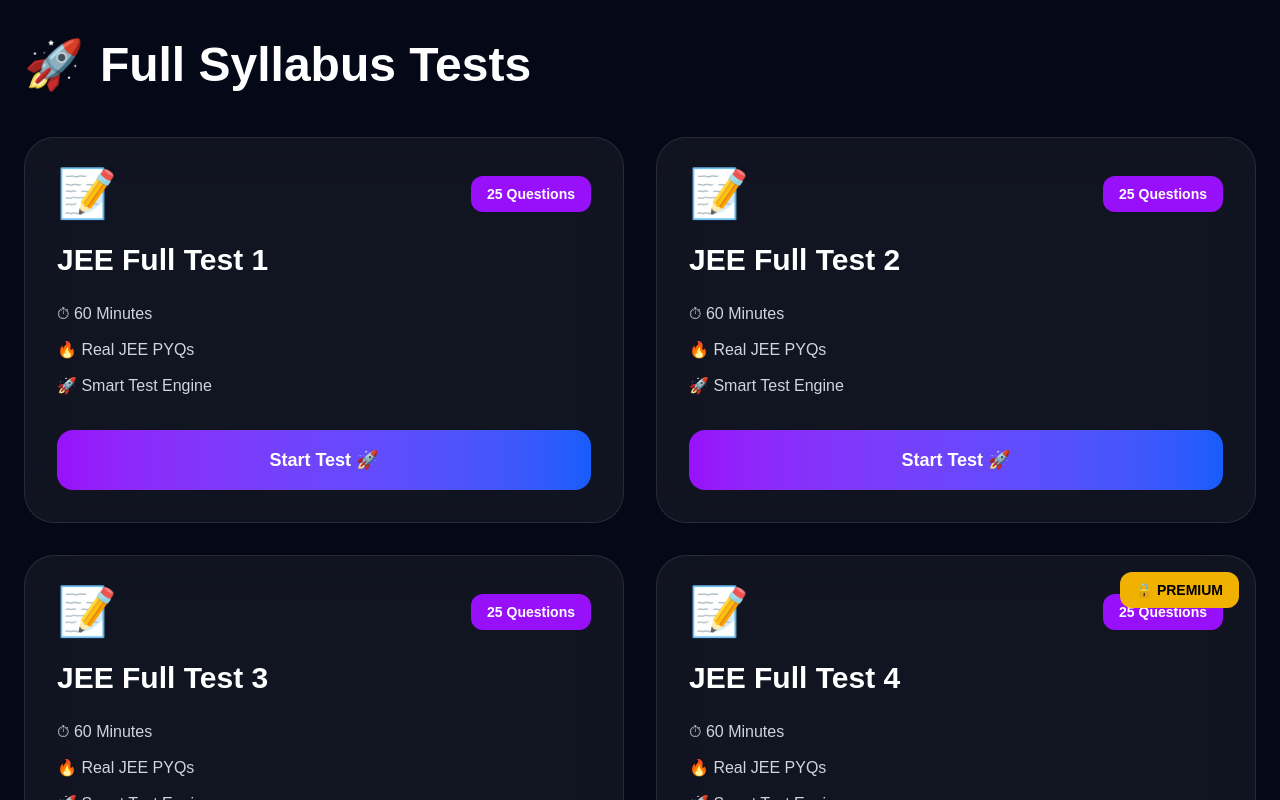
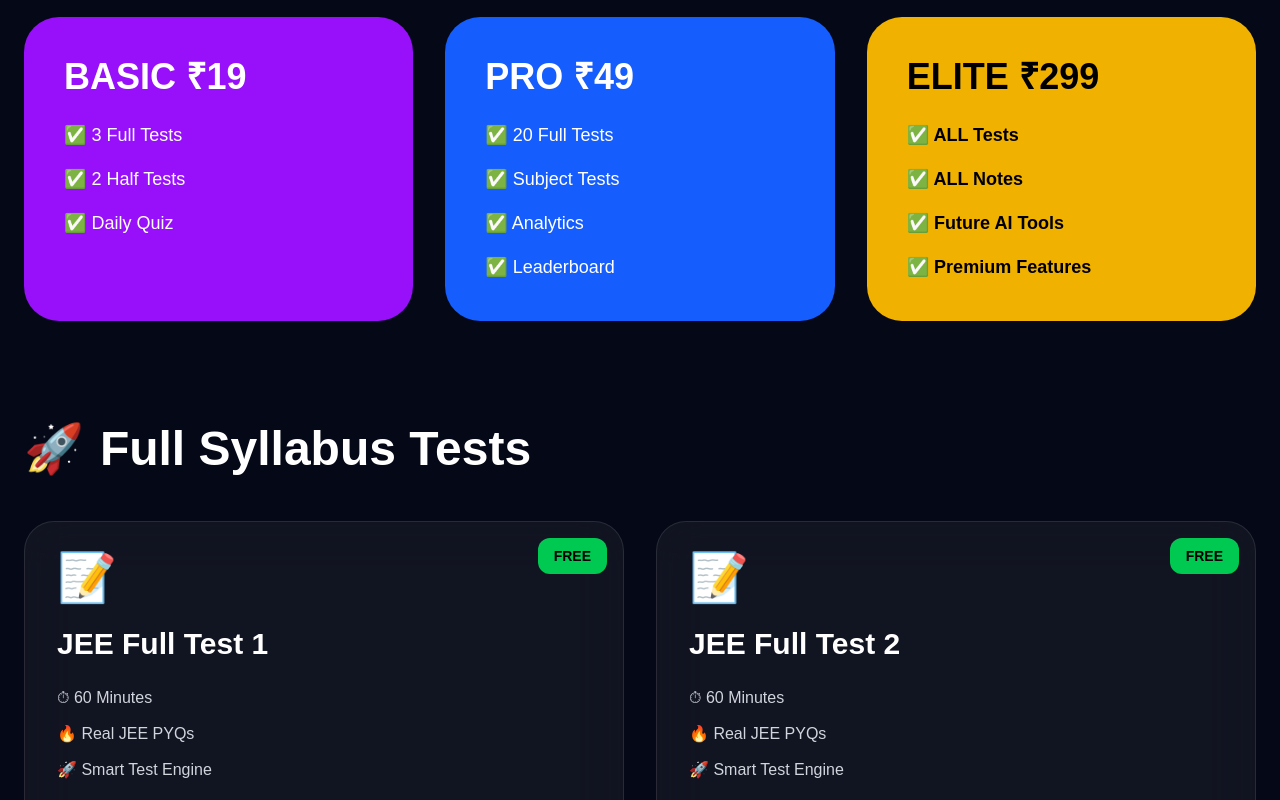
Before and after one commit to himanshu8785/exam-cracker, a Next.js app: page /jee-tests in a window 1280 px wide. Shown: the part 580-1380 px from the top of the page. Built offline with nearby package versions, Linux system fonts and the light colour scheme.

Commit message:
real plan based premium system

```diff
--- a/app/jee-tests/page.tsx
+++ b/app/jee-tests/page.tsx
@@ -6,74 +6,117 @@
 
   const fullTests = Array.from(
     {length:20},
-    (_,i)=>({
+    (_,i)=>{
 
-      title:`JEE Full Test ${i+1}`,
+      let plan = "FREE";
 
-      premium:i >= 3,
+      if(i >= 3){
 
-      link:`/mock-test?exam=JEE&test=${i+1}`
+        plan = "BASIC";
 
-    })
+      }
+
+      if(i >= 8){
+
+        plan = "PRO";
+
+      }
+
+      if(i >= 15){
+
+        plan = "ELITE";
+
+      }
+
+      return{
+
+        title:`JEE Full Test ${i+1}`,
+
+        plan,
+
+        link:`/mock-test?exam=JEE&test=${i+1}`
+
+      };
+
+    }
   );
 
-  const halfTests = Array.from(
-    {length:10},
-    (_,i)=>({
+  function getBadge(plan:string){
 
-      title:`Half Syllabus Test ${i+1}`,
+    if(plan === "FREE"){
 
-      premium:i >= 2,
+      return(
 
-      link:`/mock-test?exam=JEE&half=${i+1}`
+        <div className="bg-green-500 text-black px-4 py-2 rounded-xl text-sm font-bold">
 
-    })
-  );
+          FREE
 
-  const physicsTests = Array.from(
-    {length:10},
-    (_,i)=>({
+        </div>
 
-      title:`Physics Test ${i+1}`,
+      );
 
-      premium:i >= 2,
+    }
 
-      link:`/mock-test?subject=Physics&test=${i+1}`
+    if(plan === "BASIC"){
 
-    })
-  );
+      return(
 
-  function TestCard({title,link,premium}:any){
+        <div className="bg-purple-500 px-4 py-2 rounded-xl text-sm font-bold">
+
+          BASIC ₹19
+
+        </div>
+
+      );
+
+    }
+
+    if(plan === "PRO"){
+
+      return(
+
+        <div className="bg-blue-500 px-4 py-2 rounded-xl text-sm font-bold">
+
+          PRO ₹49
+
+        </div>
+
+      );
+
+    }
+
+    return(
+
+      <div className="bg-yellow-500 text-black px-4 py-2 rounded-xl text-sm font-bold">
+
+        ELITE ₹299
+
+      </div>
+
+    );
+
+  }
+
+  function TestCard({title,link,plan}:any){
+
+    const locked =
+    plan !== "FREE";
 
     return(
 
       <div className="bg-white/5 border border-white/10 backdrop-blur-xl rounded-[30px] p-8 hover:border-purple-500 transition relative overflow-hidden">
 
-        {
+        <div className="absolute top-4 right-4">
 
-          premium && (
+          {getBadge(plan)}
 
-            <div className="absolute top-4 right-4 bg-yellow-500 text-black px-4 py-2 rounded-xl text-sm font-bold">
-
-              🔒 PREMIUM
-
-            </div>
-
-          )
-
-        }
+        </div>
 
         <div className="flex justify-between items-center mb-6">
 
           <div className="text-5xl">
 
             📝
-
-          </div>
-
-          <div className="bg-purple-600 px-4 py-2 rounded-xl text-sm font-semibold">
-
-            25 Questions
 
           </div>
 
@@ -109,7 +152,7 @@
 
         {
 
-          premium
+          locked
 
           ?
 
@@ -118,7 +161,7 @@
             className="block text-center py-4 rounded-2xl bg-gradient-to-r from-yellow-500 to-orange-500 text-lg font-bold"
           >
 
-            Unlock Premium 💎
+            Unlock {plan} 💎
 
           </Link>
 
@@ -129,7 +172,7 @@
             className="block text-center py-4 rounded-2xl bg-gradient-to-r from-purple-600 to-blue-600 text-lg font-bold"
           >
 
-            Start Test 🚀
+            Start Free Test 🚀
 
           </Link>
 
@@ -193,9 +236,83 @@
 
       </section>
 
-      {/* FREE TESTS */}
+      {/* PLAN INFO */}
 
-      <section className="max-w-7xl mx-auto px-6 py-16">
+      <section className="max-w-7xl mx-auto px-6 py-10">
+
+        <div className="grid grid-cols-1 md:grid-cols-3 gap-8">
+
+          <div className="bg-purple-600 rounded-[35px] p-10">
+
+            <h2 className="text-4xl font-black mb-6">
+
+              BASIC ₹19
+
+            </h2>
+
+            <div className="space-y-4 text-lg">
+
+              <p>✅ 3 Full Tests</p>
+
+              <p>✅ 2 Half Tests</p>
+
+              <p>✅ Daily Quiz</p>
+
+            </div>
+
+          </div>
+
+          <div className="bg-blue-600 rounded-[35px] p-10">
+
+            <h2 className="text-4xl font-black mb-6">
+
+              PRO ₹49
+
+            </h2>
+
+            <div className="space-y-4 text-lg">
+
+              <p>✅ 20 Full Tests</p>
+
+              <p>✅ Subject Tests</p>
+
+              <p>✅ Analytics</p>
+
+              <p>✅ Leaderboard</p>
+
+            </div>
+
+          </div>
+
+          <div className="bg-yellow-500 text-black rounded-[35px] p-10">
+
+            <h2 className="text-4xl font-black mb-6">
+
+              ELITE ₹299
+
+            </h2>
+
+            <div className="space-y-4 text-lg font-semibold">
+
+              <p>✅ ALL Tests</p>
+
+              <p>✅ ALL Notes</p>
+
+              <p>✅ Future AI Tools</p>
+
+              <p>✅ Premium Features</p>
+
+            </div>
+
+          </div>
+
+        </div>
+
+      </section>
+
+      {/* TESTS */}
+
+      <section className="max-w-7xl mx-auto px-6 py-16 pb-24">
 
         <div className="flex items-center gap-4 mb-12">
 
@@ -221,81 +338,7 @@
               key={index}
               title={test.title}
               link={test.link}
-              premium={test.premium}
-            />
-
-          ))}
-
-        </div>
-
-      </section>
-
-      {/* HALF TESTS */}
-
-      <section className="max-w-7xl mx-auto px-6 py-16">
-
-        <div className="flex items-center gap-4 mb-12">
-
-          <div className="text-5xl">
-
-            📚
-
-          </div>
-
-          <h2 className="text-5xl font-black">
-
-            Half Syllabus Tests
-
-          </h2>
-
-        </div>
-
-        <div className="grid grid-cols-1 md:grid-cols-2 gap-8">
-
-          {halfTests.map((test,index)=>(
-
-            <TestCard
-              key={index}
-              title={test.title}
-              link={test.link}
-              premium={test.premium}
-            />
-
-          ))}
-
-        </div>
-
-      </section>
-
-      {/* PHYSICS */}
-
-      <section className="max-w-7xl mx-auto px-6 py-16 pb-24">
-
-        <div className="flex items-center gap-4 mb-12">
-
-          <div className="text-5xl">
-
-            ⚡
-
-          </div>
-
-          <h2 className="text-5xl font-black">
-
-            Physics Tests
-
-          </h2>
-
-        </div>
-
-        <div className="grid grid-cols-1 md:grid-cols-2 gap-8">
-
-          {physicsTests.map((test,index)=>(
-
-            <TestCard
-              key={index}
-              title={test.title}
-              link={test.link}
-              premium={test.premium}
+              plan={test.plan}
             />
 
           ))}
```
